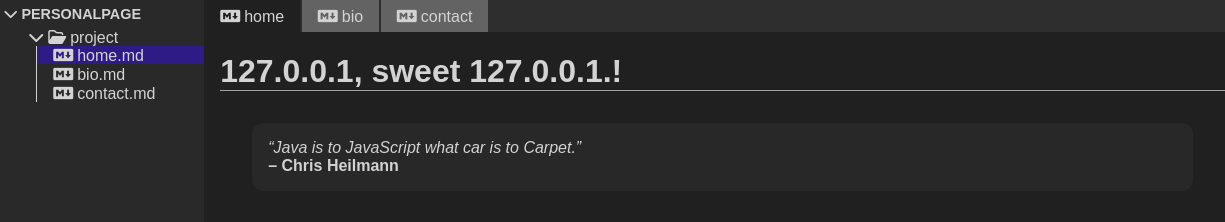
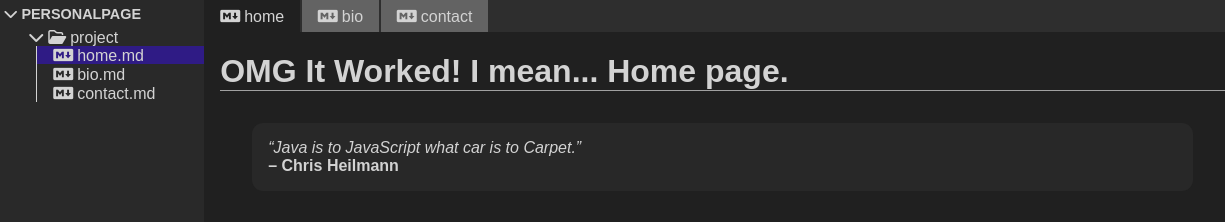
Before and after one commit to RafaLinaresMolina/personalPage, a plain HTML site: page index.html in a window 1280 px wide. Shown: the top 222 px of the page, 55-1280 px from the left. Drawn offline with Linux system fonts and the light colour scheme; grey boxes are pictures that could not be loaded.

Commit message:
Home page title changed

```diff
--- a/index.html
+++ b/index.html
@@ -102,7 +102,8 @@
 
         <!-- HOME CONTENT -->
         <div id="pageHome" class="files">
-          <h1>127.0.0.1, sweet 127.0.0.1.!</h1>
+          <h1>OMG It Worked! I mean... Home page.</h1>
+
           <!-- Quote 1 -->
           <div class="quote">
             <div class="quoteItself">
```
